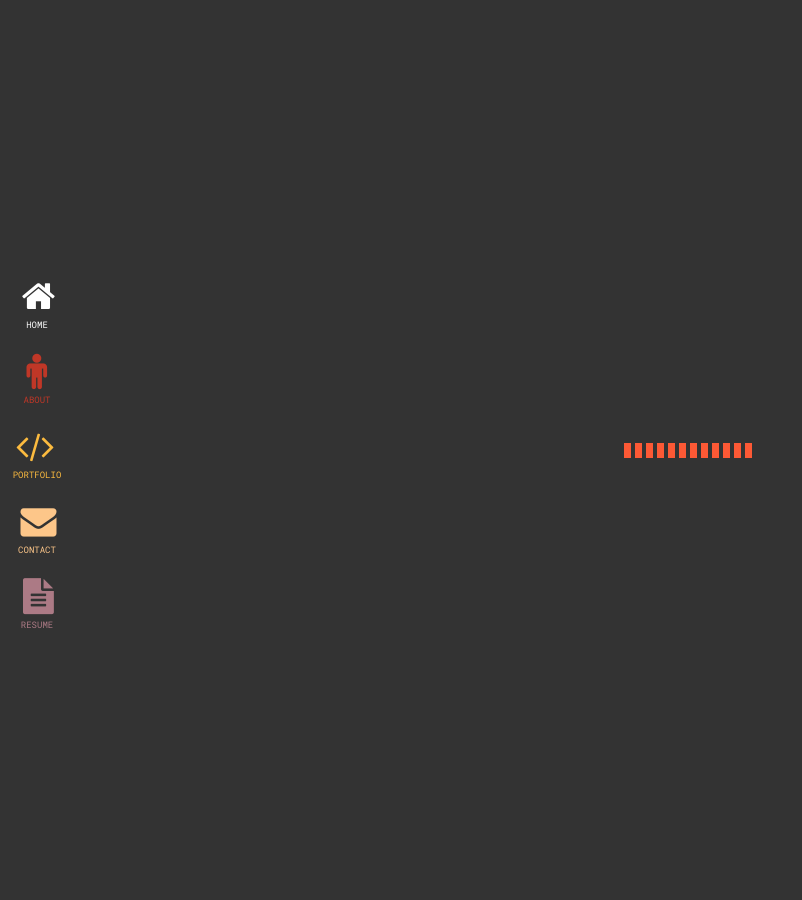
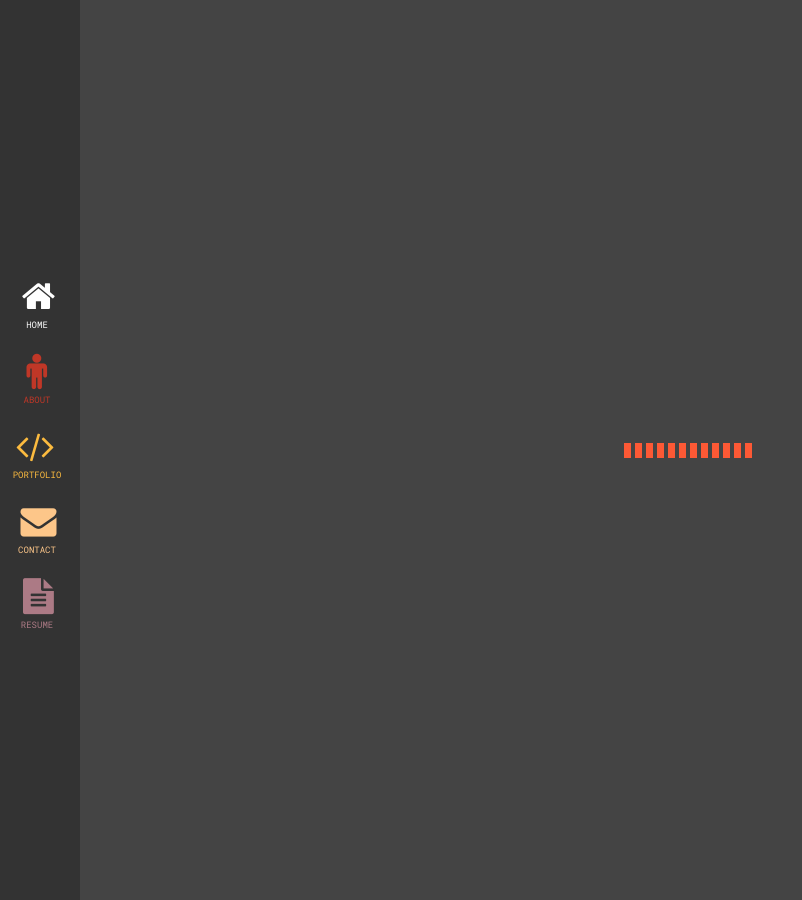
Before and after one commit to JWizerd/2017_personal_portfolio, a Jekyll site: the page built from index.html, in a window 1280 px wide. Shown: the whole page, without its empty margins (0-802 px from the left). Built offline with Jekyll 4.4.1, drawn with Linux system fonts in a browser that asks for light colours.

```diff
--- a/assets/css/main.scss
+++ b/assets/css/main.scss
@@ -305,7 +305,7 @@ button a, button a:hover {
   margin-left: 80px;
   width: 95vw;
   height: 100vh;
-  background: #333 url("../img/loader.gif") center center no-repeat;
+  background: #444 url("../img/loader.gif") center center no-repeat;
   z-index: 2000;
 }
 
--- a/assets/javascripts/main.js
+++ b/assets/javascripts/main.js
@@ -54,9 +54,7 @@
 
     /* show load animations on window page load. note: .load is deprecated since jQuery 3.x */
     $(window).on("load", function(){
-      this.setTimeout(function() {
-        $('.load-screen').fadeOut('slow');
-      }, 1000);
+      $('.load-screen').fadeOut('slow');
     });
 
     /* animations */
```
Also changed, not shown: 2 other files.
